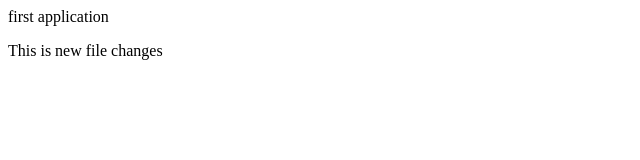
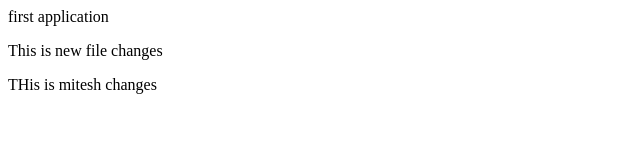
Before and after one commit to sachinkhot26/sachin_test, a plain HTML site: page index.html in a window 1280 px wide. Shown: the whole page, without its empty margins (0-640 px from the left). Drawn offline with Linux system fonts and the light colour scheme.

Commit message:
Update index.html

```diff
--- a/index.html
+++ b/index.html
@@ -4,5 +4,6 @@
   <body>
     <p>first application</p>
     <p> This is new file changes </p>
+    <p> THis is mitesh changes </p>
   </body>
 </html>
```
